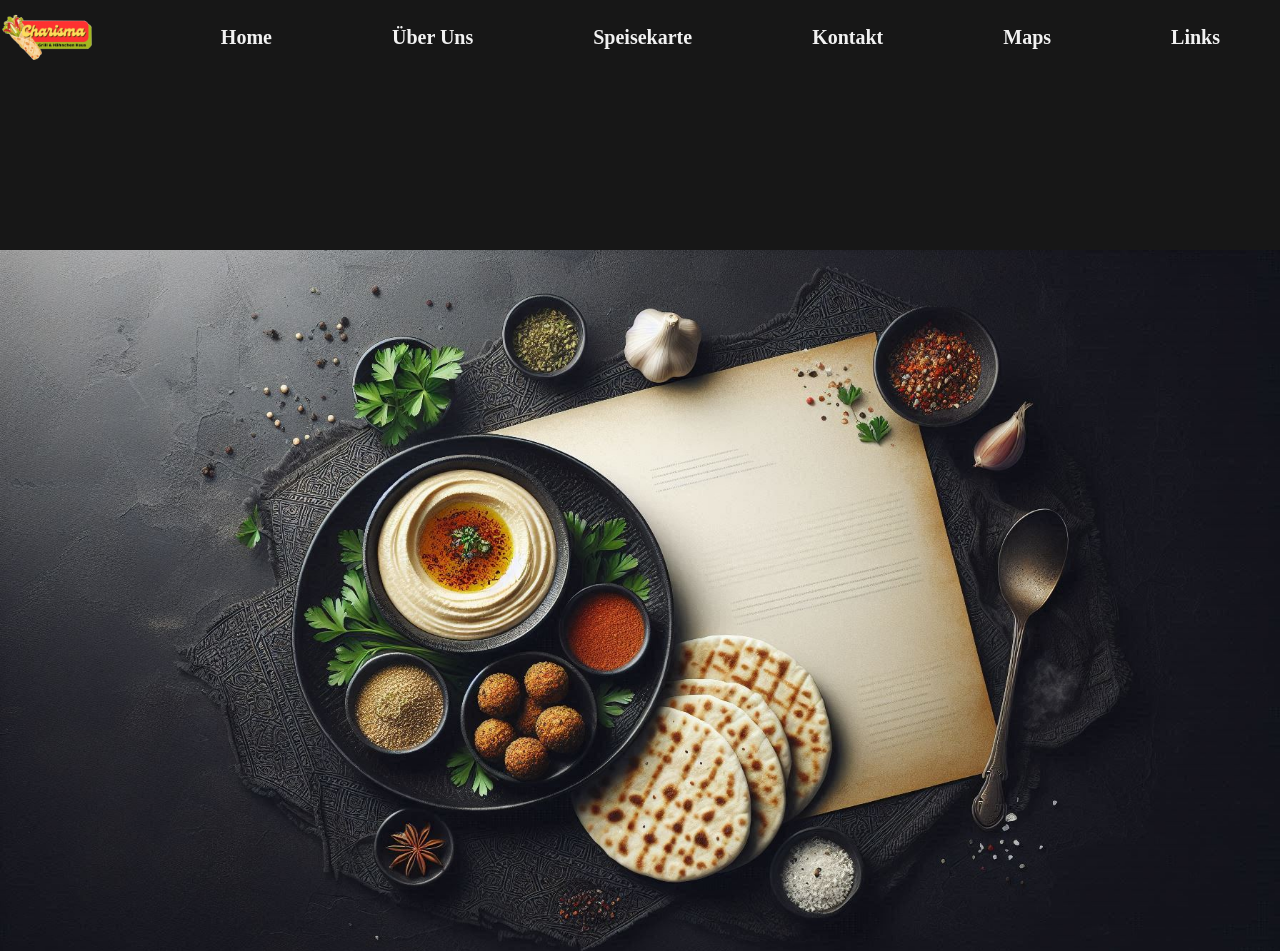
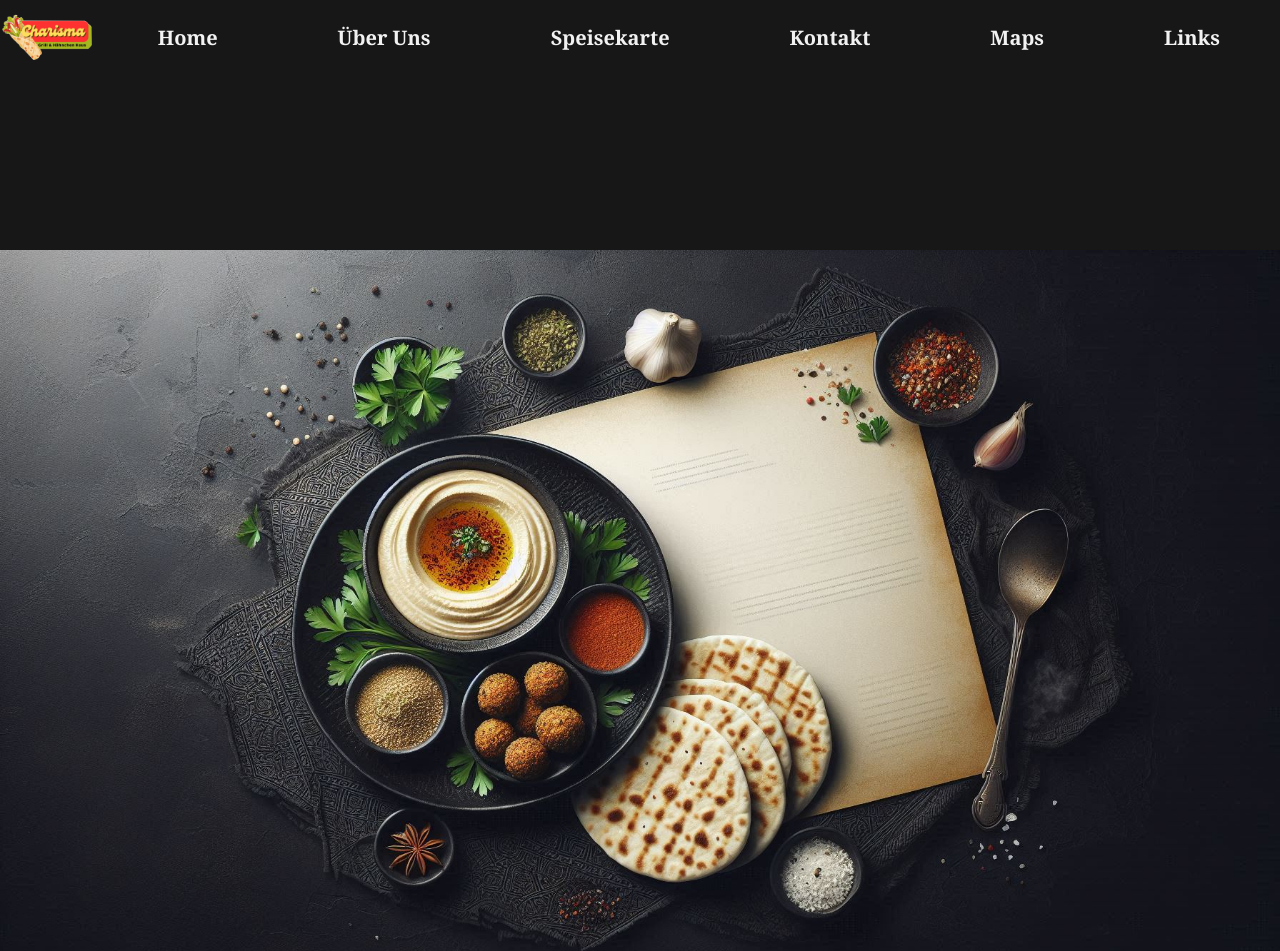
Before and after one commit to charisma-konstanz/.github.io, a website: page index.html in a window 1280 px wide. Shown: the top 951 px of the page. Drawn offline with Linux system fonts and the light colour scheme.

Commit message:
test georgia font

```diff
--- a/css/styles.css
+++ b/css/styles.css
@@ -21,7 +21,7 @@ body {
 body {
   position: relative;
   background-color: var(--darkest-grey);
-  font-family: "Times New Roman", Times, serif;
+  font-family: Georgia, "Times New Roman", Times, serif;
   margin: 0;
   width: 100%;
   max-height: 1024px;
```
